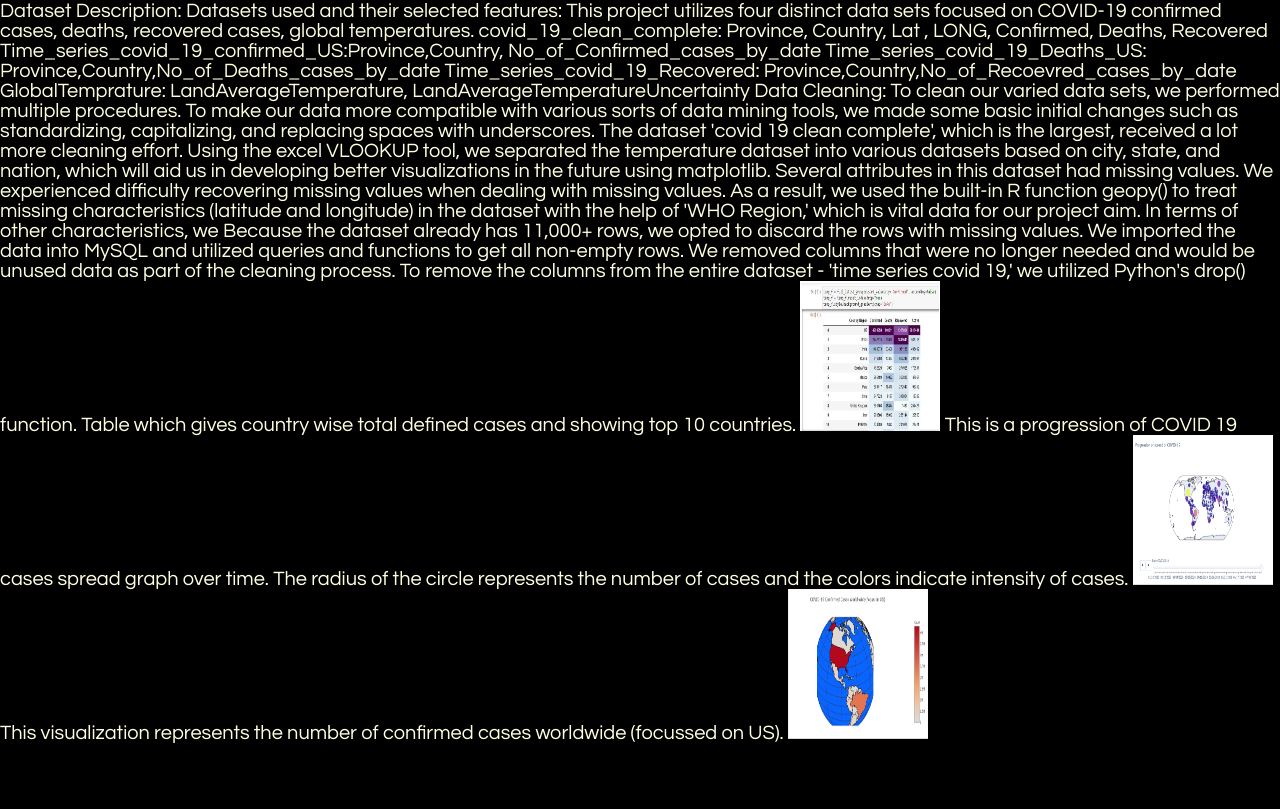
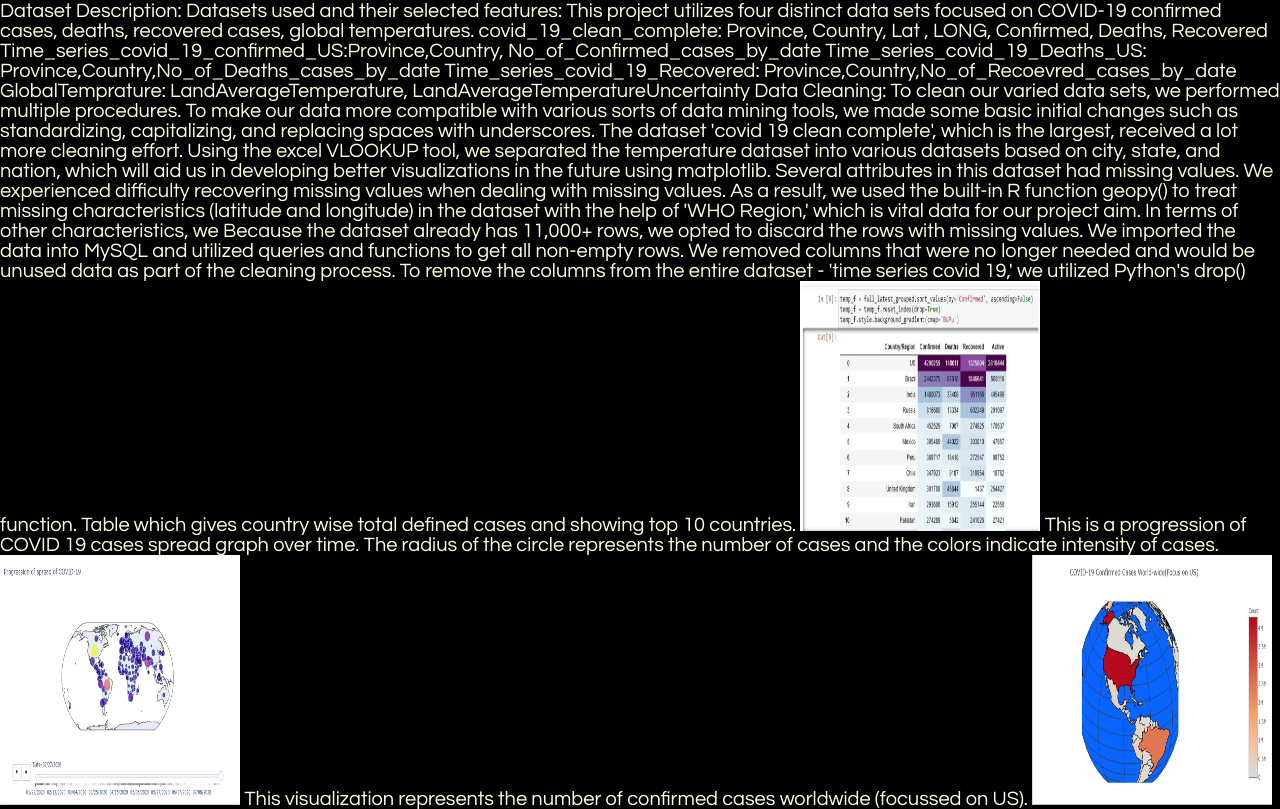
Before and after one commit to NishantLaata/Data-mining-Website-, a plain HTML site: page index.html in a window 1280 px wide. Shown: the part 1719-2528 px from the top of the page. Before the commit the page ends 2462 px from the top, so only its background shows below. Drawn offline with Linux system fonts and the light colour scheme.

Commit message:
Update index.html

```diff
--- a/index.html
+++ b/index.html
@@ -232,17 +232,17 @@ Several attributes in this dataset had missing values. We experienced difficulty
 Because the dataset already has 11,000+ rows, we opted to discard the rows with missing values. We imported the data into MySQL and utilized queries and functions to get all non-empty rows. We removed columns that were no longer needed and would be unused data as part of the cleaning process. To remove the columns from the entire dataset - 'time series covid 19,' we utilized Python's drop() function.
 
 				Table which gives country wise total defined cases and showing top 10 countries.
-<img src="733_2.PNG" alt=” TOP 10 COVID AFFECTED COUNTRIES ”  width="140"
-     height="150">
+<img src="733_2.PNG" alt=” TOP 10 COVID AFFECTED COUNTRIES ”  width="240"
+     height="250">
 
 
 This is a progression of COVID 19 cases spread graph over time. The radius of the circle represents the number of cases and the colors indicate intensity of cases.
-				<img src="733_3.PNG" alt=” Progression for spread of covid”  width="140"
-     height="150">
+				<img src="733_3.PNG" alt=” Progression for spread of covid”  width="240"
+     height="250">
 
 This visualization represents the number of confirmed cases worldwide (focussed on US).
-				<img src="733_4.PNG" alt=” Confirmed cases worldwide”  width="140"
-     height="150"> </p>
+				<img src="733_4.PNG" alt=” Confirmed cases worldwide”  width="240"
+     height="250"> </p>
 
 
 
```
